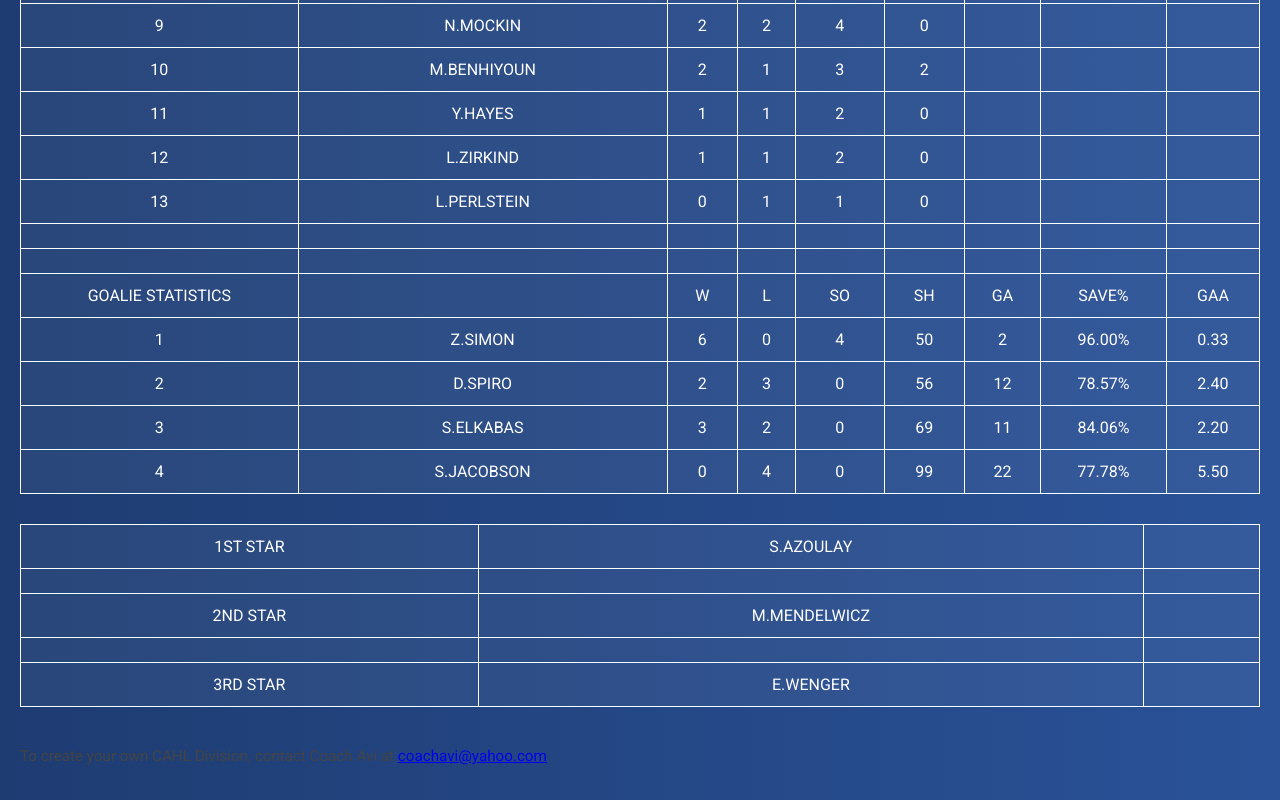
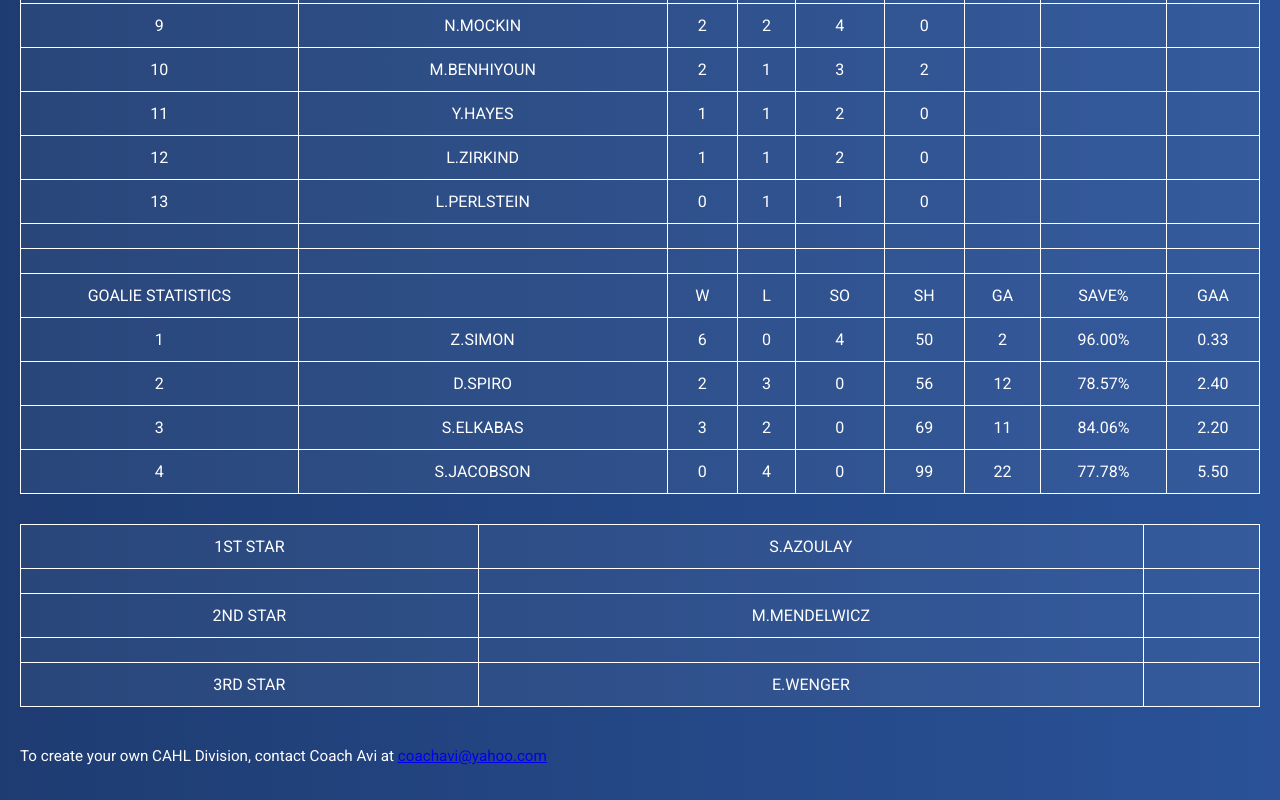
Before and after one commit to coachavi/hockeyleagueyeshiva, a plain HTML site: page index.html in a window 1280 px wide. Shown: the part 956-1756 px from the top of the page. Drawn offline with Linux system fonts and the light colour scheme.

Commit message:
Update index.html

```diff
--- a/index.html
+++ b/index.html
@@ -470,7 +470,7 @@
     </tr>
 </table>
 
-    <p style="margin-top: 40px; font-size: 0.95em; color: #444;">
+    <p style="margin-top: 40px; font-size: 0.95em; color: white;">
   To create your own CAHL Division, contact Coach Avi at
   <a href="mailto:coachavi@yahoo.com">coachavi@yahoo.com</a>
 </p>
```
